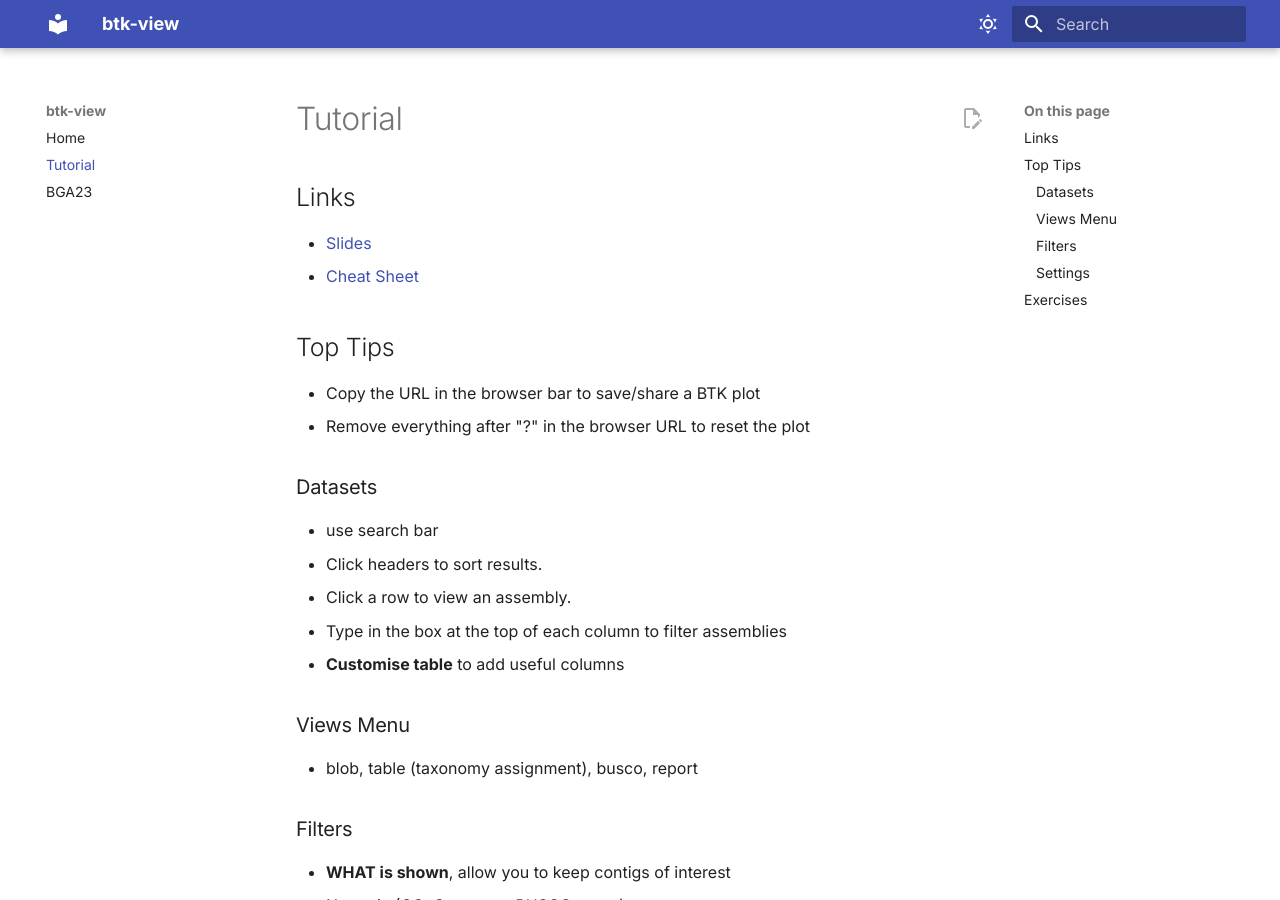
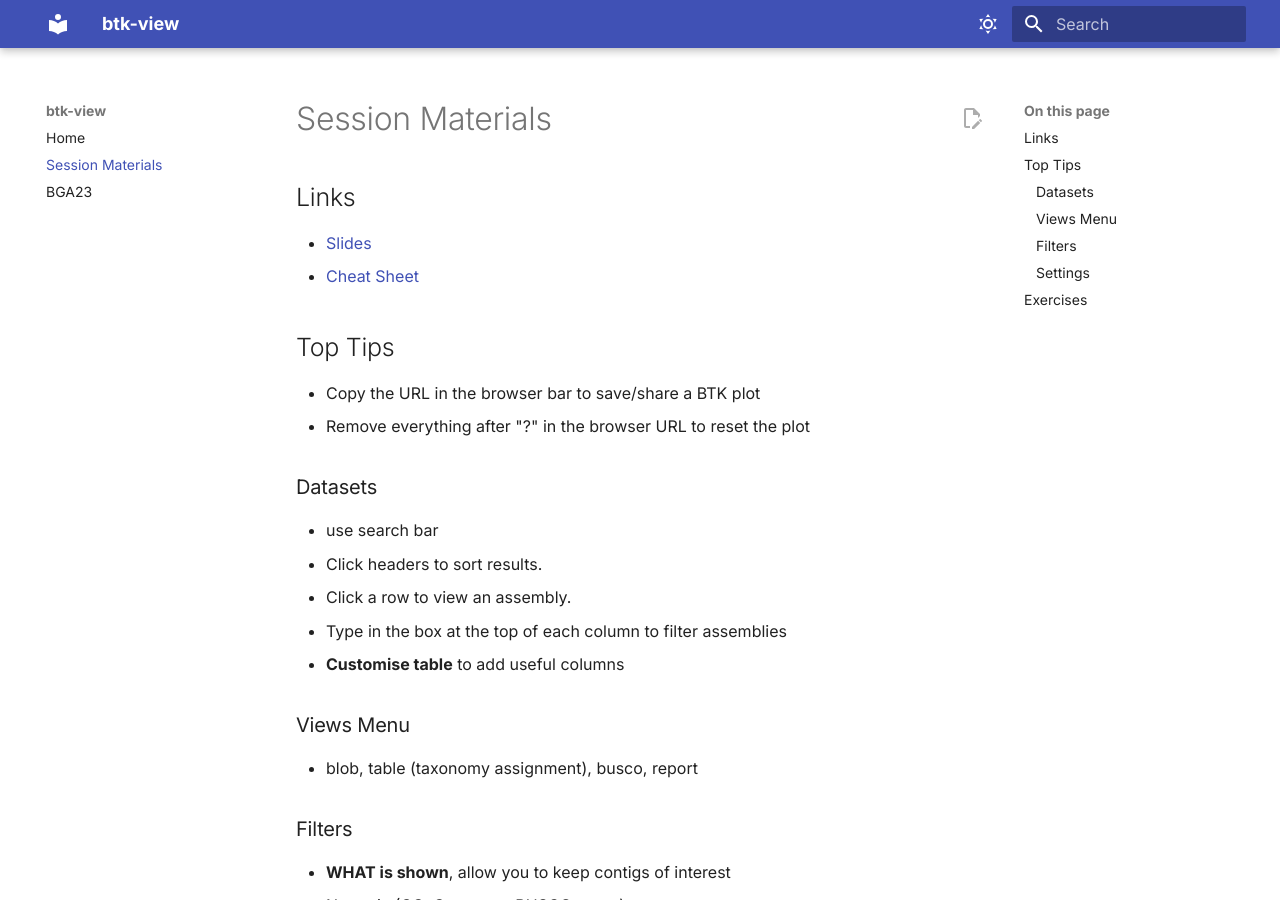
Before and after one commit to BGAcademy23/btk-view, an MkDocs documentation site: the page built from docs/links.md, in a window 1280 px wide and 900 px high. Built offline with MkDocs 1.6.1 and Material for MkDocs 9.7.7, drawn with Linux system fonts in a browser that asks for light colours.

Commit message:
rename to session materials

```diff
--- a/docs/links.md
+++ b/docs/links.md
@@ -1,4 +1,4 @@
-# Tutorial
+# Session Materials
 
 ## Links
 
```
